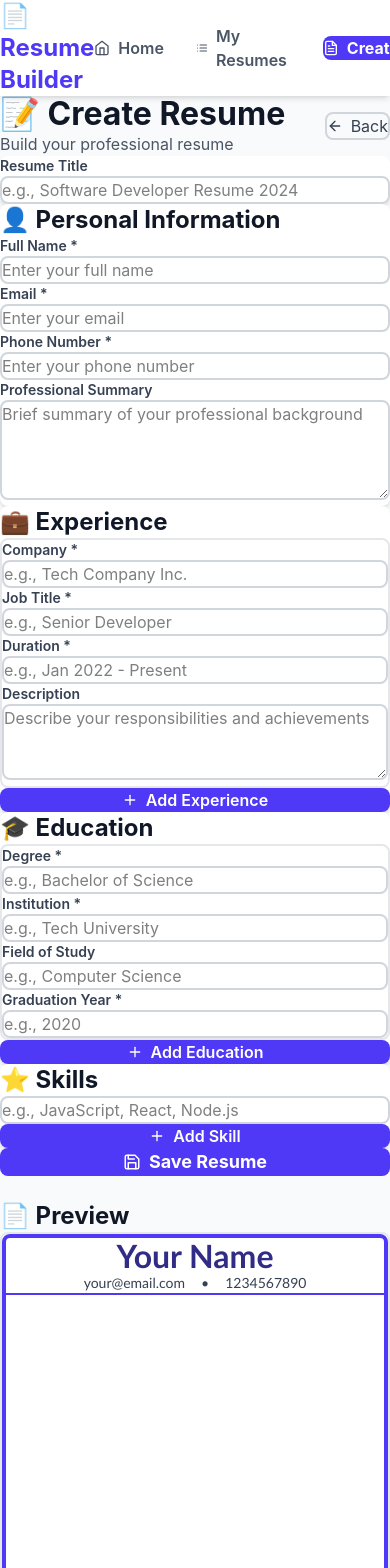
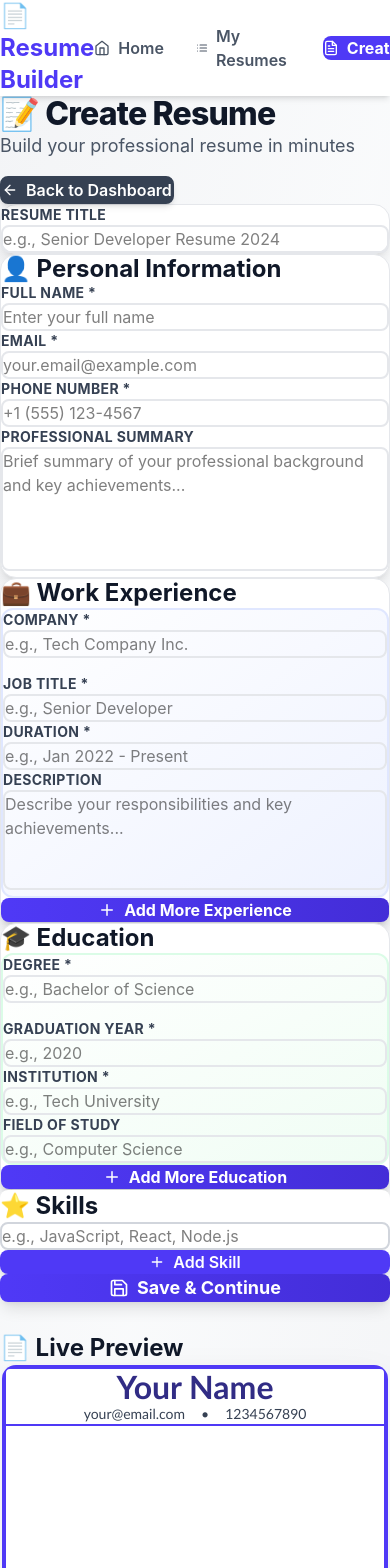
Before and after one commit to Praveenramisetti76/Resume-Builder, a React (Vite) app: page /create in a window 390 px wide. Shown: the top 1568 px of the page. Built offline with nearby package versions, Linux system fonts and the light colour scheme.

Commit message:
enhance resume builder UI and functionality with new resume entry, improved download button, and refined component styles

```diff
--- a/db.json
+++ b/db.json
@@ -33,6 +33,36 @@
         "Node.js",
         "MongoDB"
       ]
+    },
+    {
+      "id": "a2c8",
+      "title": "jsjf",
+      "personal": {
+        "name": "fdfda",
+        "email": "fsf",
+        "phone": "safd",
+        "summary": "afsf"
+      },
+      "education": [
+        {
+          "degree": "afdf",
+          "institution": "afdf",
+          "field": "afsdf",
+          "year": "afdfds"
+        }
+      ],
+      "experience": [
+        {
+          "company": "sfasf",
+          "role": "safd",
+          "duration": "afd",
+          "description": "afdsf"
+        }
+      ],
+      "skills": [
+        "adf",
+        "adfdf"
+      ]
     }
   ]
 }
--- a/src/components/Education.jsx
+++ b/src/components/Education.jsx
@@ -15,53 +15,55 @@ export default function Education({ data, setData }) {
   };
 
   return (
-    <div className="bg-white rounded-lg shadow-md p-6">
-      <h2 className="text-2xl font-bold text-gray-900 mb-4">🎓 Education</h2>
-      <div className="space-y-4">
+    <div className="bg-white rounded-2xl shadow-lg p-8 border border-gray-200 hover:shadow-xl transition-shadow">
+      <h2 className="text-3xl font-bold text-gray-900 mb-6 flex items-center gap-2">🎓 Education</h2>
+      <div className="space-y-6">
         {data.map((edu, i) => (
-          <div key={i} className="p-4 border-2 border-gray-200 rounded-lg space-y-3">
+          <div key={i} className="p-6 border-2 border-green-100 rounded-xl space-y-4 bg-gradient-to-br from-white to-green-50 hover:border-green-300 transition-colors">
+            <div className="grid grid-cols-1 md:grid-cols-2 gap-4">
               <div>
-              <label className="block text-sm font-semibold text-gray-700 mb-1">Degree *</label>
+                <label className="block text-sm font-bold text-gray-700 mb-2 uppercase tracking-wide">Degree *</label>
                 <input
                   placeholder="e.g., Bachelor of Science"
                   value={edu.degree}
                   onChange={(e) => handleChange(i, "degree", e.target.value)}
-                className="w-full px-4 py-2 border-2 border-gray-300 rounded-lg focus:outline-none focus:border-indigo-500 transition"
+                  className="w-full px-5 py-3 border-2 border-gray-200 rounded-lg focus:outline-none focus:border-indigo-500 focus:ring-2 focus:ring-indigo-100 transition-all text-base"
                 />
               </div>
               <div>
-              <label className="block text-sm font-semibold text-gray-700 mb-1">Institution *</label>
+                <label className="block text-sm font-bold text-gray-700 mb-2 uppercase tracking-wide">Graduation Year *</label>
+                <input
+                  placeholder="e.g., 2020"
+                  value={edu.year}
+                  onChange={(e) => handleChange(i, "year", e.target.value)}
+                  className="w-full px-5 py-3 border-2 border-gray-200 rounded-lg focus:outline-none focus:border-indigo-500 focus:ring-2 focus:ring-indigo-100 transition-all text-base"
+                />
+              </div>
+            </div>
+            <div>
+              <label className="block text-sm font-bold text-gray-700 mb-2 uppercase tracking-wide">Institution *</label>
               <input
                 placeholder="e.g., Tech University"
                 value={edu.institution}
                 onChange={(e) => handleChange(i, "institution", e.target.value)}
-                className="w-full px-4 py-2 border-2 border-gray-300 rounded-lg focus:outline-none focus:border-indigo-500 transition"
+                className="w-full px-5 py-3 border-2 border-gray-200 rounded-lg focus:outline-none focus:border-indigo-500 focus:ring-2 focus:ring-indigo-100 transition-all text-base"
               />
             </div>
             <div>
-              <label className="block text-sm font-semibold text-gray-700 mb-1">Field of Study</label>
+              <label className="block text-sm font-bold text-gray-700 mb-2 uppercase tracking-wide">Field of Study</label>
               <input
                 placeholder="e.g., Computer Science"
                 value={edu.field || ""}
                 onChange={(e) => handleChange(i, "field", e.target.value)}
-                className="w-full px-4 py-2 border-2 border-gray-300 rounded-lg focus:outline-none focus:border-indigo-500 transition"
-              />
-            </div>
-            <div>
-              <label className="block text-sm font-semibold text-gray-700 mb-1">Graduation Year *</label>
-              <input
-                placeholder="e.g., 2020"
-                value={edu.year}
-                onChange={(e) => handleChange(i, "year", e.target.value)}
-                className="w-full px-4 py-2 border-2 border-gray-300 rounded-lg focus:outline-none focus:border-indigo-500 transition"
+                className="w-full px-5 py-3 border-2 border-gray-200 rounded-lg focus:outline-none focus:border-indigo-500 focus:ring-2 focus:ring-indigo-100 transition-all text-base"
               />
             </div>
             {data.length > 1 && (
               <button
                 onClick={() => removeEducation(i)}
-                className="w-full bg-red-500 hover:bg-red-600 text-white font-semibold py-2 px-4 rounded-lg flex items-center justify-center gap-2 transition"
+                className="w-full bg-gradient-to-r from-red-500 to-red-600 hover:from-red-600 hover:to-red-700 text-white font-bold py-3 px-4 rounded-lg flex items-center justify-center gap-2 transition-all duration-300 shadow-md hover:shadow-lg"
               >
-                <FiTrash2 /> Remove
+                <FiTrash2 size={18} /> Remove Education
               </button>
             )}
           </div>
@@ -69,9 +71,9 @@ export default function Education({ data, setData }) {
       </div>
       <button
         onClick={addEducation}
-        className="w-full mt-4 bg-indigo-600 hover:bg-indigo-700 text-white font-semibold py-2 px-4 rounded-lg flex items-center justify-center gap-2 transition"
+        className="w-full mt-6 bg-gradient-to-r from-indigo-600 to-indigo-700 hover:from-indigo-700 hover:to-indigo-800 text-white font-bold py-3 px-4 rounded-lg flex items-center justify-center gap-2 transition-all duration-300 shadow-lg hover:shadow-xl transform hover:-translate-y-1"
       >
-        <FiPlus /> Add Education
+        <FiPlus size={18} /> Add More Education
       </button>
     </div>
   );
--- a/src/components/Experience.jsx
+++ b/src/components/Experience.jsx
@@ -15,54 +15,56 @@ export default function Experience({ data, setData }) {
   };
 
   return (
-    <div className="bg-white rounded-lg shadow-md p-6">
-      <h2 className="text-2xl font-bold text-gray-900 mb-4">💼 Experience</h2>
-      <div className="space-y-4">
+    <div className="bg-white rounded-2xl shadow-lg p-8 border border-gray-200 hover:shadow-xl transition-shadow">
+      <h2 className="text-3xl font-bold text-gray-900 mb-6 flex items-center gap-2">💼 Work Experience</h2>
+      <div className="space-y-6">
         {data.map((exp, i) => (
-          <div key={i} className="p-4 border-2 border-gray-200 rounded-lg space-y-3">
+          <div key={i} className="p-6 border-2 border-indigo-100 rounded-xl space-y-4 bg-gradient-to-br from-white to-indigo-50 hover:border-indigo-300 transition-colors">
+            <div className="grid grid-cols-1 md:grid-cols-2 gap-4">
               <div>
-              <label className="block text-sm font-semibold text-gray-700 mb-1">Company *</label>
+                <label className="block text-sm font-bold text-gray-700 mb-2 uppercase tracking-wide">Company *</label>
                 <input
                   placeholder="e.g., Tech Company Inc."
                   value={exp.company}
                   onChange={(e) => handleChange(i, "company", e.target.value)}
-                className="w-full px-4 py-2 border-2 border-gray-300 rounded-lg focus:outline-none focus:border-indigo-500 transition"
+                  className="w-full px-5 py-3 border-2 border-gray-200 rounded-lg focus:outline-none focus:border-indigo-500 focus:ring-2 focus:ring-indigo-100 transition-all text-base"
                 />
               </div>
               <div>
-              <label className="block text-sm font-semibold text-gray-700 mb-1">Job Title *</label>
+                <label className="block text-sm font-bold text-gray-700 mb-2 uppercase tracking-wide">Job Title *</label>
                 <input
                   placeholder="e.g., Senior Developer"
                   value={exp.role}
                   onChange={(e) => handleChange(i, "role", e.target.value)}
-                className="w-full px-4 py-2 border-2 border-gray-300 rounded-lg focus:outline-none focus:border-indigo-500 transition"
+                  className="w-full px-5 py-3 border-2 border-gray-200 rounded-lg focus:outline-none focus:border-indigo-500 focus:ring-2 focus:ring-indigo-100 transition-all text-base"
                 />
               </div>
+            </div>
             <div>
-              <label className="block text-sm font-semibold text-gray-700 mb-1">Duration *</label>
+              <label className="block text-sm font-bold text-gray-700 mb-2 uppercase tracking-wide">Duration *</label>
               <input
                 placeholder="e.g., Jan 2022 - Present"
                 value={exp.duration}
                 onChange={(e) => handleChange(i, "duration", e.target.value)}
-                className="w-full px-4 py-2 border-2 border-gray-300 rounded-lg focus:outline-none focus:border-indigo-500 transition"
+                className="w-full px-5 py-3 border-2 border-gray-200 rounded-lg focus:outline-none focus:border-indigo-500 focus:ring-2 focus:ring-indigo-100 transition-all text-base"
               />
             </div>
             <div>
-              <label className="block text-sm font-semibold text-gray-700 mb-1">Description</label>
+              <label className="block text-sm font-bold text-gray-700 mb-2 uppercase tracking-wide">Description</label>
               <textarea
-                placeholder="Describe your responsibilities and achievements"
+                placeholder="Describe your responsibilities and key achievements..."
                 value={exp.description || ""}
                 onChange={(e) => handleChange(i, "description", e.target.value)}
-                rows="3"
-                className="w-full px-4 py-2 border-2 border-gray-300 rounded-lg focus:outline-none focus:border-indigo-500 transition"
+                rows="4"
+                className="w-full px-5 py-3 border-2 border-gray-200 rounded-lg focus:outline-none focus:border-indigo-500 focus:ring-2 focus:ring-indigo-100 transition-all text-base resize-none"
               />
             </div>
             {data.length > 1 && (
               <button
                 onClick={() => removeExperience(i)}
-                className="w-full bg-red-500 hover:bg-red-600 text-white font-semibold py-2 px-4 rounded-lg flex items-center justify-center gap-2 transition"
+                className="w-full bg-gradient-to-r from-red-500 to-red-600 hover:from-red-600 hover:to-red-700 text-white font-bold py-3 px-4 rounded-lg flex items-center justify-center gap-2 transition-all duration-300 shadow-md hover:shadow-lg"
               >
-                <FiTrash2 /> Remove
+                <FiTrash2 size={18} /> Remove Experience
               </button>
             )}
           </div>
@@ -70,9 +72,9 @@ export default function Experience({ data, setData }) {
       </div>
       <button
         onClick={addExperience}
-        className="w-full mt-4 bg-indigo-600 hover:bg-indigo-700 text-white font-semibold py-2 px-4 rounded-lg flex items-center justify-center gap-2 transition"
+        className="w-full mt-6 bg-gradient-to-r from-indigo-600 to-indigo-700 hover:from-indigo-700 hover:to-indigo-800 text-white font-bold py-3 px-4 rounded-lg flex items-center justify-center gap-2 transition-all duration-300 shadow-lg hover:shadow-xl transform hover:-translate-y-1"
       >
-        <FiPlus /> Add Experience
+        <FiPlus size={18} /> Add More Experience
       </button>
     </div>
   );
--- a/src/components/Personalinfo.jsx
+++ b/src/components/Personalinfo.jsx
@@ -7,55 +7,55 @@ export default function PersonalInfo({ data, setData }) {
   };
 
   return (
-    <div className="bg-white rounded-lg shadow-md p-6">
-      <h2 className="text-2xl font-bold text-gray-900 mb-4">👤 Personal Information</h2>
+    <div className="bg-white rounded-2xl shadow-lg p-8 border border-gray-200 hover:shadow-xl transition-shadow">
+      <h2 className="text-3xl font-bold text-gray-900 mb-6 flex items-center gap-2">👤 Personal Information</h2>
 
-      <div className="space-y-4">
+      <div className="space-y-5">
         <div>
-          <label className="block text-sm font-semibold text-gray-700 mb-1">Full Name *</label>
+          <label className="block text-sm font-bold text-gray-700 mb-2 uppercase tracking-wide">Full Name *</label>
           <input
             type="text"
             name="name"
             value={data.name}
             onChange={handleChange}
             placeholder="Enter your full name"
-            className="w-full px-4 py-2 border-2 border-gray-300 rounded-lg focus:outline-none focus:border-indigo-500 transition"
+            className="w-full px-5 py-3 border-2 border-gray-200 rounded-lg focus:outline-none focus:border-indigo-500 focus:ring-2 focus:ring-indigo-100 transition-all text-base"
           />
         </div>
 
         <div>
-          <label className="block text-sm font-semibold text-gray-700 mb-1">Email *</label>
+          <label className="block text-sm font-bold text-gray-700 mb-2 uppercase tracking-wide">Email *</label>
           <input
             type="email"
             name="email"
             value={data.email}
             onChange={handleChange}
-            placeholder="Enter your email"
-            className="w-full px-4 py-2 border-2 border-gray-300 rounded-lg focus:outline-none focus:border-indigo-500 transition"
+            placeholder="your.email@example.com"
+            className="w-full px-5 py-3 border-2 border-gray-200 rounded-lg focus:outline-none focus:border-indigo-500 focus:ring-2 focus:ring-indigo-100 transition-all text-base"
           />
         </div>
 
         <div>
-          <label className="block text-sm font-semibold text-gray-700 mb-1">Phone Number *</label>
+          <label className="block text-sm font-bold text-gray-700 mb-2 uppercase tracking-wide">Phone Number *</label>
           <input
             type="tel"
             name="phone"
             value={data.phone}
             onChange={handleChange}
-            placeholder="Enter your phone number"
-            className="w-full px-4 py-2 border-2 border-gray-300 rounded-lg focus:outline-none focus:border-indigo-500 transition"
+            placeholder="+1 (555) 123-4567"
+            className="w-full px-5 py-3 border-2 border-gray-200 rounded-lg focus:outline-none focus:border-indigo-500 focus:ring-2 focus:ring-indigo-100 transition-all text-base"
           />
         </div>
 
         <div>
-          <label className="block text-sm font-semibold text-gray-700 mb-1">Professional Summary</label>
+          <label className="block text-sm font-bold text-gray-700 mb-2 uppercase tracking-wide">Professional Summary</label>
           <textarea
             name="summary"
             value={data.summary || ""}
             onChange={handleChange}
-            placeholder="Brief summary of your professional background"
-            rows="4"
-            className="w-full px-4 py-2 border-2 border-gray-300 rounded-lg focus:outline-none focus:border-indigo-500 transition"
+            placeholder="Brief summary of your professional background and key achievements..."
+            rows="5"
+            className="w-full px-5 py-3 border-2 border-gray-200 rounded-lg focus:outline-none focus:border-indigo-500 focus:ring-2 focus:ring-indigo-100 transition-all text-base resize-none"
           />
         </div>
       </div>
--- a/src/pages/CreateEditResume.jsx
+++ b/src/pages/CreateEditResume.jsx
@@ -71,7 +71,7 @@ export default function CreateEditResume() {
       } else {
         const newResume = await resumeService.createResume(formData);
         toast.success('Resume created successfully');
-        navigate(`/edit/${newResume.id}`);
+        navigate(`/view/${newResume.id}`);
       }
     } catch {
       toast.error(isEdit ? 'Failed to update resume' : 'Failed to create resume');
@@ -89,46 +89,46 @@ export default function CreateEditResume() {
   }
 
   return (
-    <div className="min-h-screen bg-gray-50 py-8 px-4">
+    <div className="min-h-screen bg-gradient-to-br from-gray-100 via-gray-50 to-gray-100 py-10 px-4 sm:px-6 lg:px-8">
       <div className="max-w-7xl mx-auto">
         {/* Header */}
-        <div className="flex items-center justify-between mb-8 gap-4">
+        <div className="flex flex-col sm:flex-row items-start sm:items-center justify-between mb-10 gap-4">
           <div>
-            <h1 className="text-4xl font-bold text-gray-900">
+            <h1 className="text-4xl sm:text-5xl font-extrabold text-gray-900 tracking-tight">
               {isEdit ? '✏️ Edit Resume' : '📝 Create Resume'}
             </h1>
-            <p className="text-gray-600 mt-2">
-              {isEdit ? 'Update your resume' : 'Build your professional resume'}
+            <p className="text-gray-600 mt-3 text-lg">
+              {isEdit ? 'Update your professional profile' : 'Build your professional resume in minutes'}
             </p>
           </div>
           <div className="flex gap-3">
             <Link
               to="/resumes"
-              className="flex items-center gap-2 px-4 py-2 text-gray-700 hover:text-gray-900 border-2 border-gray-300 rounded-lg transition"
+              className="flex items-center gap-2 px-6 py-3 text-white bg-gray-700 hover:bg-gray-800 border-2 border-gray-700 rounded-lg transition-all duration-300 font-semibold shadow-md hover:shadow-lg"
             >
-              <FiArrowLeft /> Back
+              <FiArrowLeft /> Back to Dashboard
             </Link>
           </div>
         </div>
 
         {/* Resume Title Input */}
-        <div className="bg-white rounded-lg shadow-md p-6 mb-6">
-          <label className="block text-sm font-semibold text-gray-700 mb-2">
+        <div className="bg-white rounded-2xl shadow-lg p-8 mb-8 border border-gray-200 hover:shadow-xl transition-shadow">
+          <label className="block text-sm font-bold text-gray-700 mb-3 uppercase tracking-wide">
             Resume Title
           </label>
           <input
             type="text"
             value={formData.title}
             onChange={(e) => setFormData({ ...formData, title: e.target.value })}
-            placeholder="e.g., Software Developer Resume 2024"
-            className="w-full px-4 py-2 border-2 border-gray-300 rounded-lg focus:outline-none focus:border-indigo-500 transition"
+            placeholder="e.g., Senior Developer Resume 2024"
+            className="w-full px-5 py-3 border-2 border-gray-200 rounded-lg focus:outline-none focus:border-indigo-500 focus:ring-2 focus:ring-indigo-100 transition-all text-base"
           />
         </div>
 
         {/* Main Content Grid */}
-        <div className="grid grid-cols-1 lg:grid-cols-3 gap-6">
+        <div className="grid grid-cols-1 lg:grid-cols-3 gap-8">
           {/* Form Section */}
-          <div className="lg:col-span-2 space-y-6">
+          <div className="lg:col-span-2 space-y-8">
             <PersonalInfo
               data={formData.personal}
               setData={(newPersonal) =>
@@ -161,17 +161,17 @@ export default function CreateEditResume() {
             <button
               onClick={handleSave}
               disabled={saving}
-              className="w-full bg-indigo-600 hover:bg-indigo-700 disabled:bg-gray-400 text-white font-bold py-3 px-6 rounded-lg flex items-center justify-center gap-2 transition duration-300 text-lg"
+              className="w-full bg-gradient-to-r from-indigo-600 to-indigo-700 hover:from-indigo-700 hover:to-indigo-800 disabled:from-gray-400 disabled:to-gray-400 text-white font-bold py-4 px-6 rounded-lg flex items-center justify-center gap-2 transition-all duration-300 text-lg shadow-lg hover:shadow-xl transform hover:-translate-y-1"
             >
-              <FiSave /> {saving ? 'Saving...' : 'Save Resume'}
+              <FiSave size={20} /> {saving ? 'Saving...' : 'Save & Continue'}
             </button>
           </div>
 
           {/* Preview Section */}
           <div className="lg:col-span-1">
             <div className="sticky top-24">
-              <h2 className="text-2xl font-bold text-gray-900 mb-4">📄 Preview</h2>
-              <div className="bg-white rounded-lg shadow-md p-4 max-h-96 overflow-y-auto border-2 border-gray-200">
+              <h2 className="text-3xl font-bold text-gray-900 mb-4 flex items-center gap-2">📄 Live Preview</h2>
+              <div className="bg-white rounded-2xl shadow-2xl p-6 max-h-[70vh] overflow-y-auto border-2 border-gray-100 hover:shadow-3xl transition-shadow">
                 <ResumePreview
                   ref={resumeRef}
                   personal={formData.personal}
@@ -181,10 +181,12 @@ export default function CreateEditResume() {
                 />
               </div>
               {isEdit && (
-                <DownloadButton
-                  resumeRef={resumeRef}
-                  fileName={formData.title || 'resume'}
-                />
+                <div className="mt-6">
+                  <DownloadButton
+                    resumeRef={resumeRef}
+                    fileName={formData.title || 'resume'}
+                  />
+                </div>
               )}
             </div>
           </div>
```
Also changed, not shown: src/components/DownloadButton.jsx (+10 -4 lines), src/pages/ViewResume.jsx (+14 -12 lines). Lines whose indentation alone changed are shown as unchanged.
